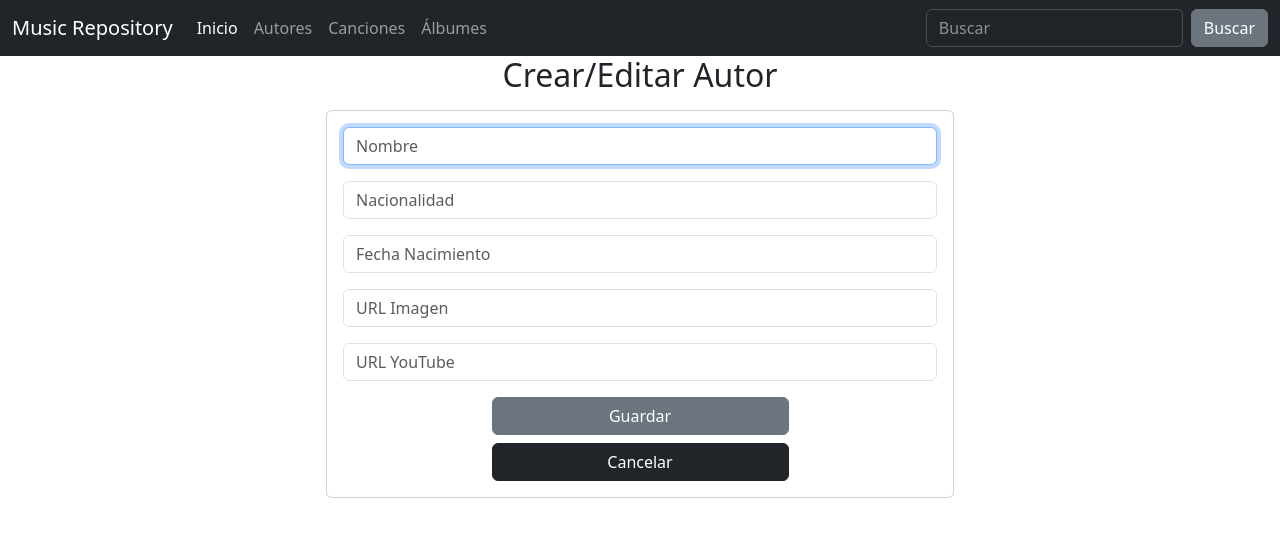
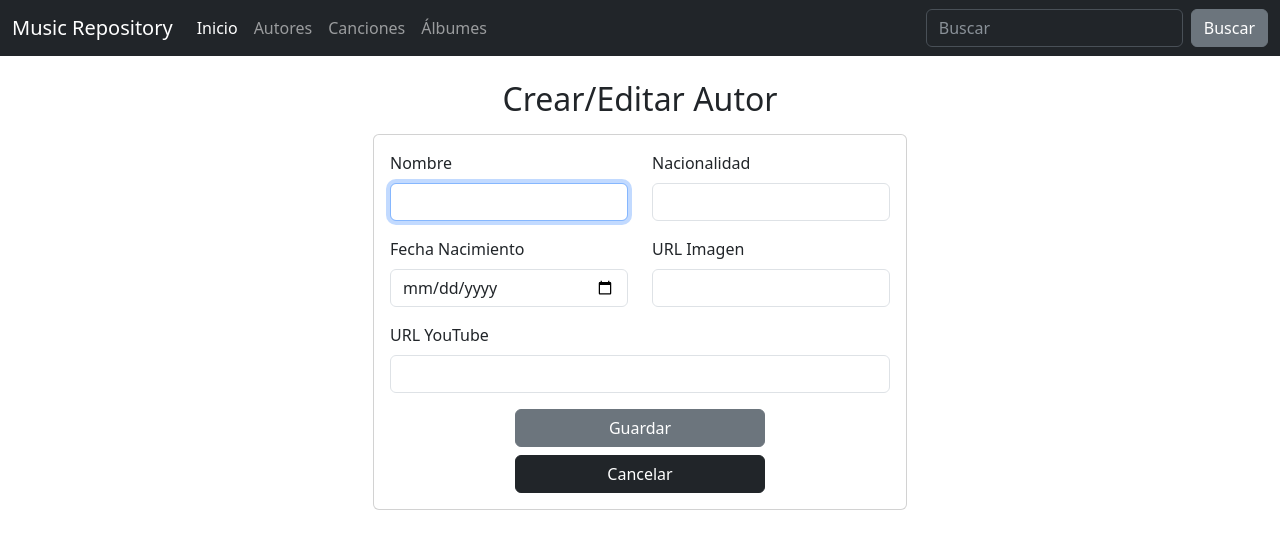
Before and after one commit to Erick-Toala/music-repertoire-grupo3, an Angular app in the folder frontend/: page /autor/create in a window 1280 px wide. Shown: the top 548 px of the page. Built offline with nearby package versions, Linux system fonts and the light colour scheme; no server answers.

Commit message:
Update autor-form.component.html

```diff
--- a/frontend/src/app/components/autor/autor-form/autor-form.component.html
+++ b/frontend/src/app/components/autor/autor-form/autor-form.component.html
@@ -1,38 +1,55 @@
+<div class="container p-4">
     <figure class="text-center">
       <blockquote class="blockquote">
         <p class="h2">Crear/Editar Autor</p>
       </blockquote>
     </figure>
 
-<div class="row ">
-    <div class="col-sm-6 offset-md-3 ">
+    <div class="row">
+      <div class="col-sm-6 offset-md-3">
         <div class="card card-body">
           <form (submit)="edit ? updateAutor() : submitAutor()">
+            <div class="row">
+              <div class="col">
                 <div class="form-group mb-3">
-                    <input type="text" name="nombre"[(ngModel)]="autor.nombre"
-                    class="form-control " placeholder="Nombre" autofocus>
+                  <label for="nombre" class="form-label">Nombre</label>
+                  <input type="text" id="nombre" name="nombre" [(ngModel)]="autor.nombre" class="form-control" placeholder="" autofocus>
                 </div>
+              </div>
+              <div class="col">
                 <div class="form-group mb-3">
-                    <input type="text" name="nacionalidad"[(ngModel)]="autor.nacionalidad"
-                    class="form-control" placeholder="Nacionalidad">
+                  <label for="nacionalidad" class="form-label">Nacionalidad</label>
+                  <input type="text" id="nacionalidad" name="nacionalidad" [(ngModel)]="autor.nacionalidad" class="form-control" placeholder="">
                 </div>
+              </div>
+            </div>
+            <div class="row">
+              <div class="col">
                 <div class="form-group mb-3">
-                    <input type="text" name="fechaNacimiento"[(ngModel)]="autor.fechaNacimiento"
-                    class="form-control" placeholder="Fecha Nacimiento">
+                  <label for="fechaNacimiento" class="form-label">Fecha Nacimiento</label>
+                  <input type="date" id="fechaNacimiento" name="fechaNacimiento" [(ngModel)]="autor.fechaNacimiento" class="form-control" placeholder=" Nacimiento">
                 </div>
+              </div>
+              <div class="col">
                 <div class="form-group mb-3">
-                    <input type="text" name="urlFoto"[(ngModel)]="autor.urlFoto"
-                    class="form-control" placeholder="URL Imagen">
+                  <label for="urlFoto" class="form-label">URL Imagen</label>
+                  <input type="text" id="urlFoto" name="urlFoto" [(ngModel)]="autor.urlFoto" class="form-control" placeholder="">
                 </div>
+              </div>
+            </div>
+            <div class="row">
+              <div class="col">
                 <div class="form-group mb-3">
-                    <input type="text" name="urlYouTube"[(ngModel)]="autor.urlYouTube"
-                    class="form-control" placeholder="URL YouTube">
+                  <label for="urlYouTube" class="form-label">URL YouTube</label>
+                  <input type="text" id="urlYouTube" name="urlYouTube" [(ngModel)]="autor.urlYouTube" class="form-control" placeholder="">
+                </div>
+              </div>
             </div>
             <div class="d-grid gap-2 col-6 mx-auto">
               <button class="btn btn-secondary btn-block">
                 Guardar
               </button>
-                    <button type="button" class="btn btn-dark " [routerLink]="['/autor']">
+              <button type="button" class="btn btn-dark" [routerLink]="['/autor']">
                 Cancelar
               </button>
             </div>
@@ -40,3 +57,4 @@
         </div>
       </div>
     </div>
+  </div>
```
Lines whose indentation alone changed are shown as unchanged.
